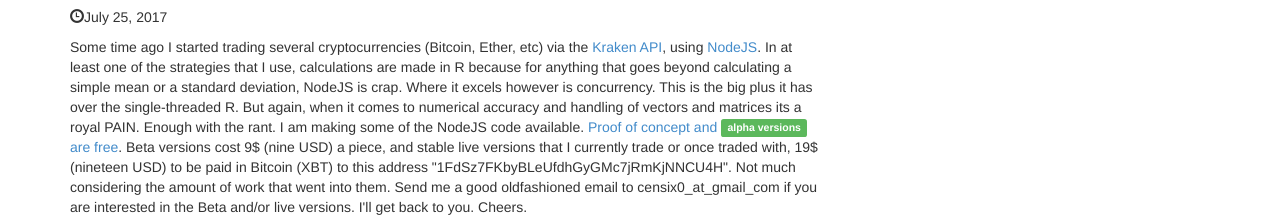
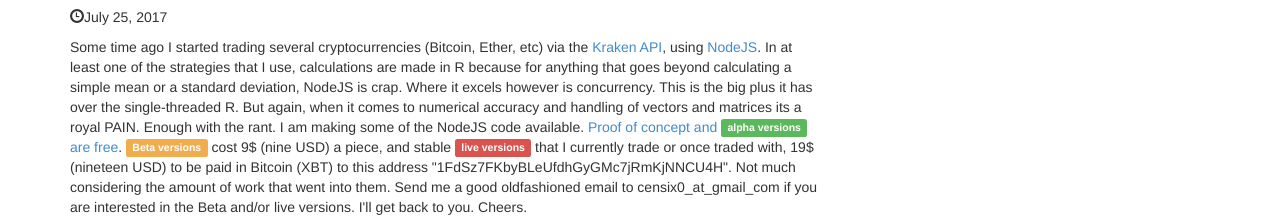
Before and after one commit to censix/oldtradingwebsite, a plain HTML site: page index.html in a window 1280 px wide. Shown: the part 557-781 px from the top of the page. Drawn offline with Linux system fonts and the light colour scheme.

Commit message:
Update index.html

```diff
--- a/index.html
+++ b/index.html
@@ -46,8 +46,9 @@
 		that goes beyond calculating a simple mean or a standard deviation, NodeJS is crap. Where it excels however is
 		concurrency. This is the big plus it has over the single-threaded R. But again, when it comes to numerical
 		accuracy and handling of vectors and matrices its a royal PAIN. Enough with the rant. I am making
-		some of the NodeJS code available. <a href="https://github.com/censix/krakenapi-nodeJS">Proof of concept and <span class="label label-success">alpha versions</span> are free</a>. Beta versions
-		cost 9$ (nine USD) a piece, and stable live versions that I currently trade or once traded with, 19$ (nineteen USD)
+		some of the NodeJS code available. <a href="https://github.com/censix/krakenapi-nodeJS">Proof of concept and <span class="label label-success">alpha versions</span> are free</a>.
+		<span class="label label-warning">Beta versions</span>
+		cost 9$ (nine USD) a piece, and stable <span class="label label-danger">live versions</span> that I currently trade or once traded with, 19$ (nineteen USD)
 		to be paid in Bitcoin (XBT) to this address "1FdSz7FKbyBLeUfdhGyGMc7jRmKjNNCU4H". Not much considering the amount of work that went into them. Send me a good oldfashioned email
 		to censix0_at_gmail_com if you are interested in the Beta and/or live versions. I'll get back to you.  Cheers.
                 </p>
```
